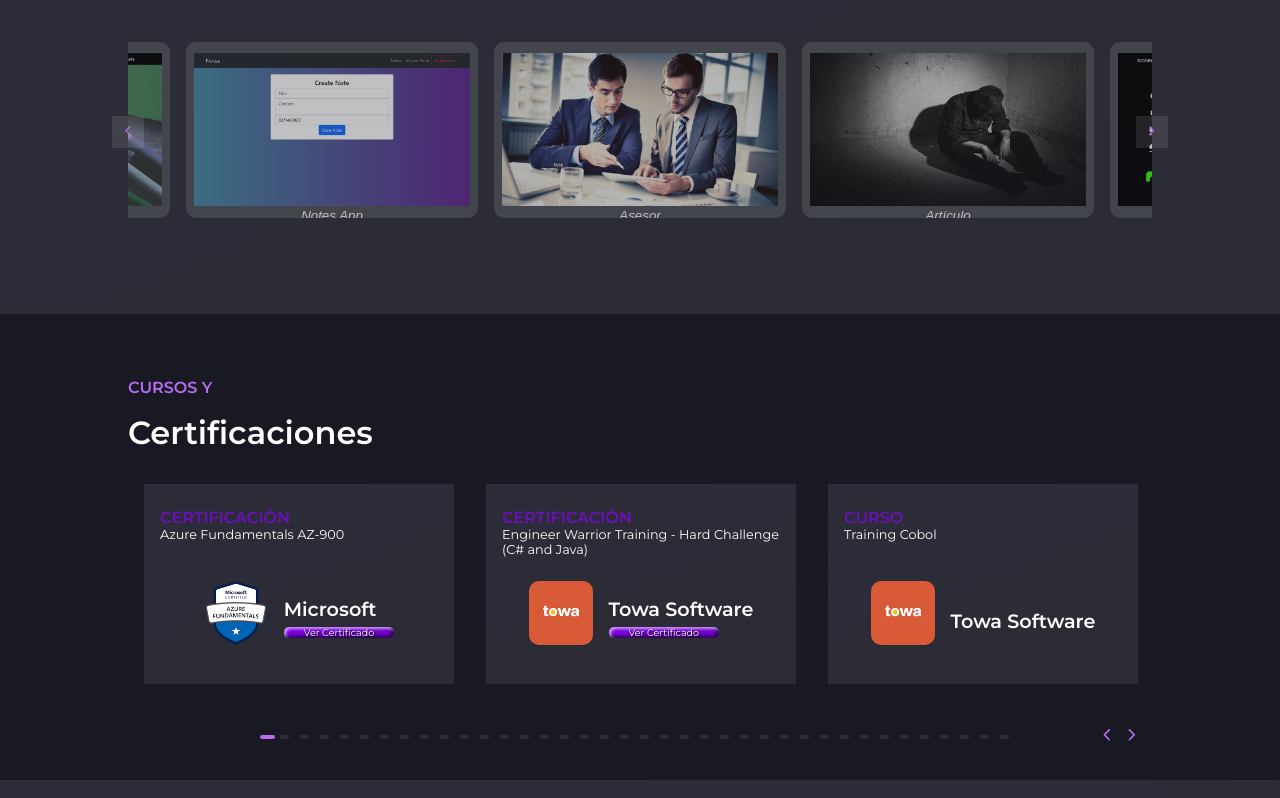
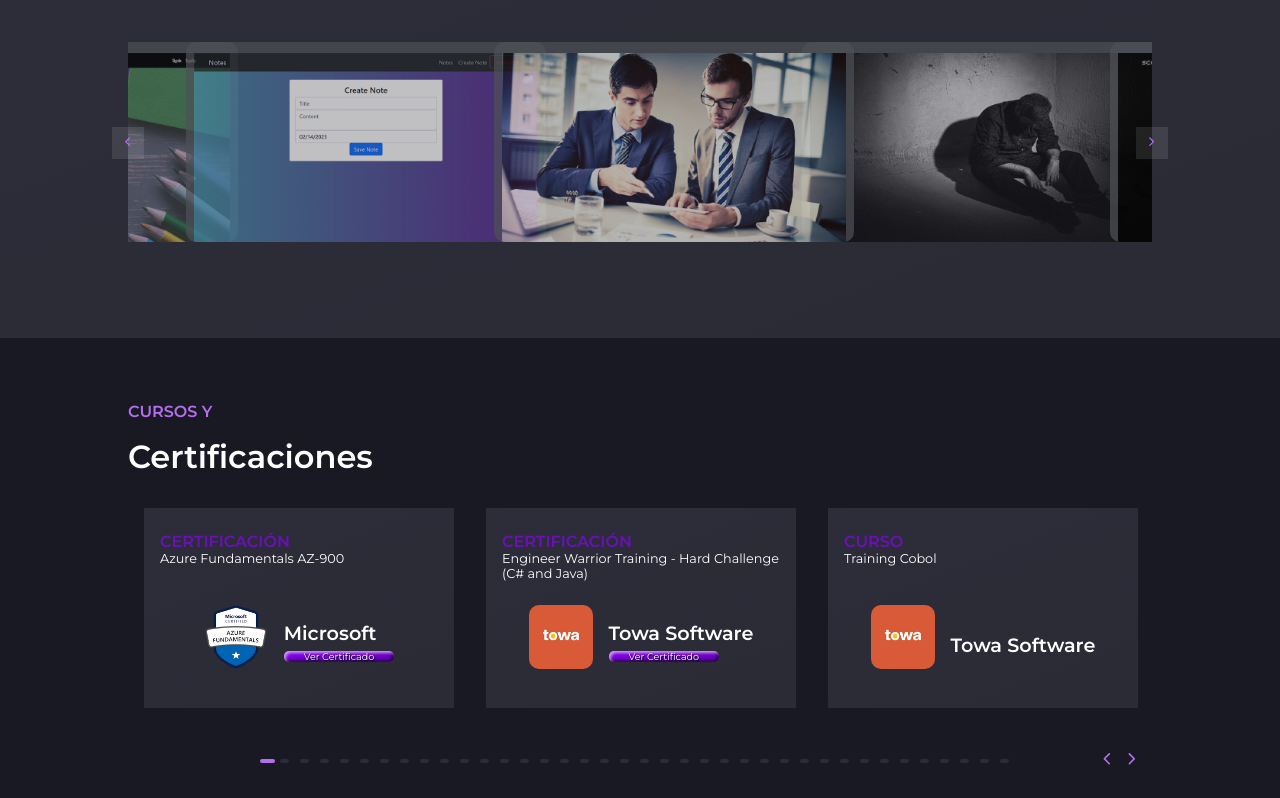
Before and after one commit to AndresRP645/arp-portfolio, a React (Create React App) app: page / in a window 1280 px wide. Shown: the part 1458-2256 px from the top of the page. Built offline with nearby package versions, Linux system fonts and the light colour scheme; the HTML template or start-up script is replaced by a standard one.

Commit message:
cambios esteticos

```diff
--- a/src/components/Projects/Project.jsx
+++ b/src/components/Projects/Project.jsx
@@ -25,7 +25,8 @@ const Project = (props) => {
 export default Project;
 
 const Container = styled.div`
-  height: 11rem;
+  height: 200px;
+  width: 360px;
   background-color: #4e5156;
   margin: 0 0.5rem;
   padding: 0.5rem;
```
